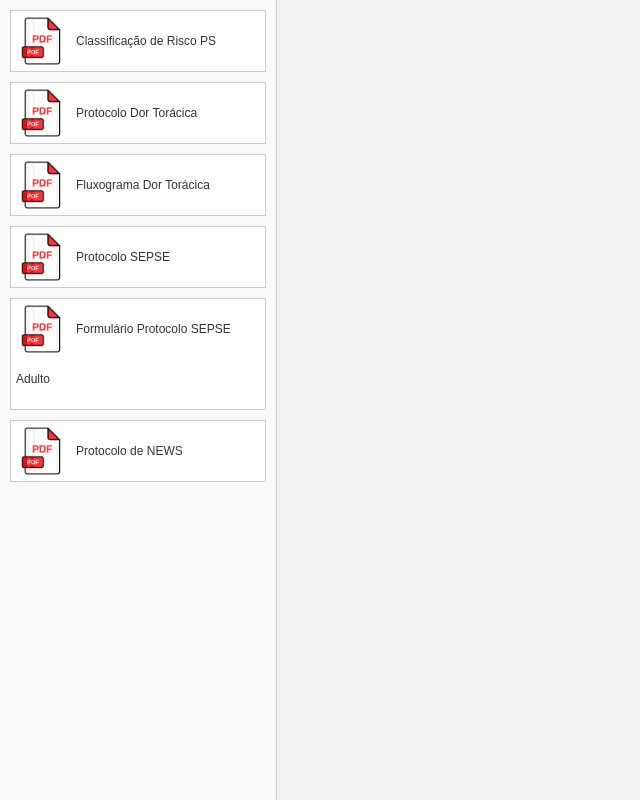
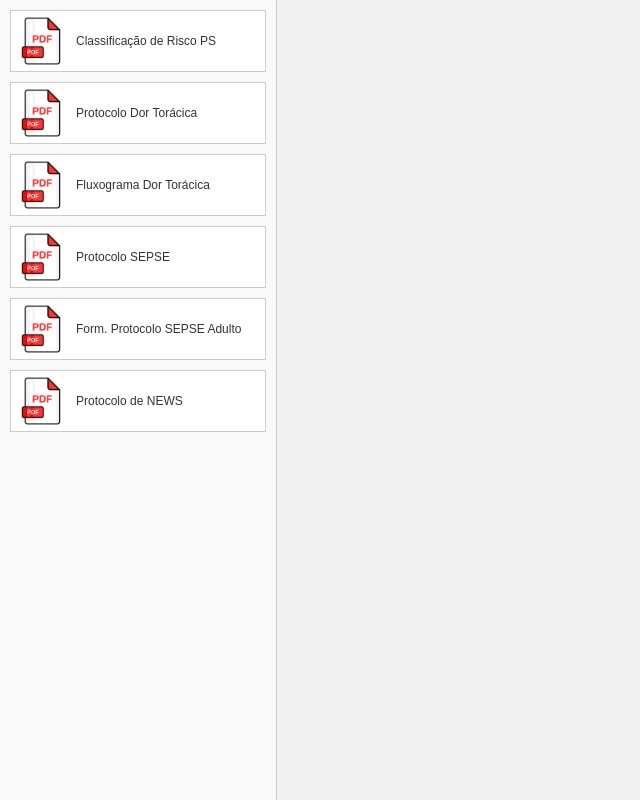
Before and after one commit to edivamD2/hsf.io, a plain HTML site: page index.html in a window 1280 px wide. Shown: the whole page, without its empty margins (0-640 px from the left). Drawn offline with Linux system fonts and the light colour scheme.

Commit message:
Update index.html
Update Description

```diff
--- a/index.html
+++ b/index.html
@@ -94,7 +94,7 @@
             </li>
             <li data-pdf-path="pdfs/protoc_FORM_SEPSE.pdf">
                 <img src="thumbnails/pdf_128x128_1.png" alt="PDF 5 Thumbnail">
-                <span>Formulário Protocolo SEPSE Adulto</span>
+                <span>Form. Protocolo SEPSE Adulto</span>
             </li>
             <li data-pdf-path="pdfs/protoc_NEWS.pdf">
                 <img src="thumbnails/pdf_128x128_1.png" alt="PDF 6 Thumbnail">
```
